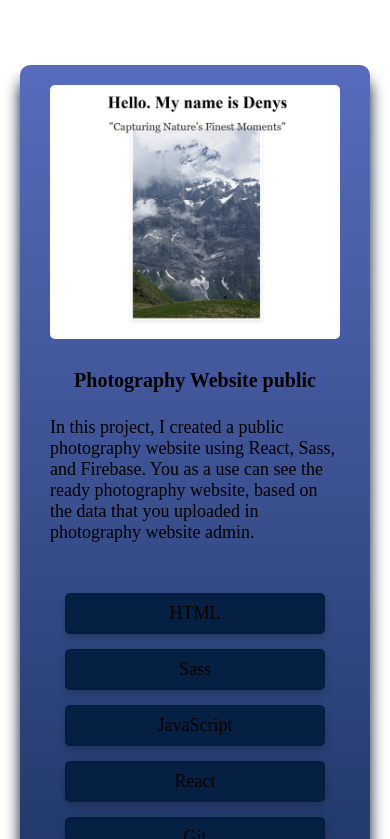
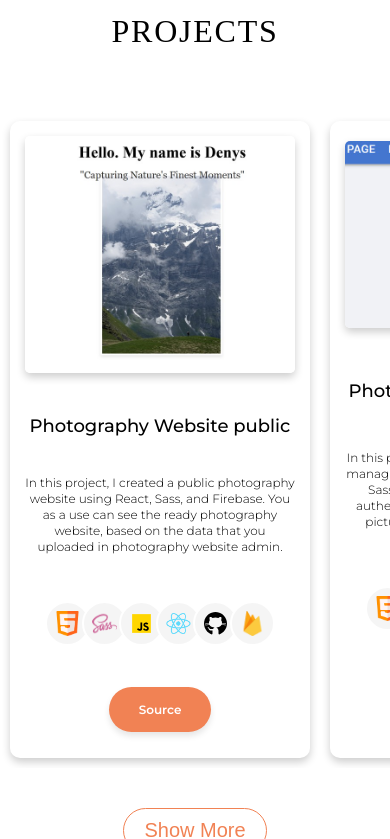
Before and after one commit to SeverinDenys/react-portfolio, a React (Vite) app: page / in a window 390 px wide. Shown: the part 4605-5444 px from the top of the page. Built offline with nearby package versions, Linux system fonts and the light colour scheme; a web font is replaced by a local one.

Commit message:
projects section redesign mobile, tablep, laptop

```diff
--- a/skills.js
+++ b/skills.js
@@ -3,8 +3,9 @@ import css from "./src/images/css.png";
 import react from "./src/images/react.png";
 import javascript from "./src/images/icons8-javascript.svg";
 import git from "./src/images/icons8-git.svg";
-import gitLight from "./src/images/gitLightIcon.png";
+import sass from "./src/images/sassIcon.png";
 import figma from "./src/images/figma.png";
+import firebase from "./src/images/firebaseIcon.png";
 
 import photographyPublic from "./src/images/photographyWebsitePublic.jpg";
 import adminPhotography from "./src/images/adminPhotography.jpg";
@@ -50,13 +51,24 @@ export const projects = [
     description:
       "In this project, I created a public  photography website using React, Sass, and Firebase. You as a use can see the ready photography website, based on the data that you uploaded in photography website admin.",
     skills: [
-      "HTML",
-      "Sass",
-      "JavaScript",
-      "React",
-      "Git",
-      "Github",
-      "Firebase database",
+      {
+        imageSrc: html,
+      },
+      {
+        imageSrc: sass,
+      },
+      {
+        imageSrc: javascript,
+      },
+      {
+        imageSrc: react,
+      },
+      {
+        imageSrc: git,
+      },
+      {
+        imageSrc: firebase,
+      },
     ],
     demo: "",
     source: "https://github.com/SeverinDenys/photography_website1",
@@ -68,13 +80,24 @@ export const projects = [
     description:
       "In this project, you'll build an admin panel for managing photography website using React, Sass, and Firebase. You'll practice user authentication, uploading and organizing pictures into folders, adding metadata.",
     skills: [
-      "HTML",
-      "Sass",
-      "JavaScript",
-      "React",
-      "Git",
-      "Github",
-      "Firebase database",
+      {
+        imageSrc: html,
+      },
+      {
+        imageSrc: sass,
+      },
+      {
+        imageSrc: javascript,
+      },
+      {
+        imageSrc: react,
+      },
+      {
+        imageSrc: git,
+      },
+      {
+        imageSrc: firebase,
+      },
     ],
     demo: "",
     source: "https://github.com/SeverinDenys/photography_website2",
@@ -84,7 +107,21 @@ export const projects = [
     imageSrc: gptClone,
     description:
       "Fun project where I built a GPT-powered chat application using React. I practiced creating a responsive user interface, managing state efficiently, and integrating APIs to provide smooth, interactive conversations. This project helped me enhance my React skills while diving into the world of AI-driven user experiences!",
-    skills: ["Html", "Scss", "React", "Git", "Github"],
+    skills: [
+      {
+        imageSrc: html,
+      },
+      {
+        imageSrc: sass,
+      },
+
+      {
+        imageSrc: react,
+      },
+      {
+        imageSrc: git,
+      },
+    ],
     demo: "https://gptclonereact.netlify.app/",
     source: "https://github.com/SeverinDenys/GPT-Clone-React",
   },
@@ -93,7 +130,21 @@ export const projects = [
     imageSrc: contactBook,
     description:
       "A project where I built a contact book application inspired by the iPhone. I practiced creating a responsive user interface, managing state efficiently, and implementing features like adding, editing, and searching contacts.",
-    skills: ["Html", "Scss", "React", "Git", "Github"],
+    skills: [
+      {
+        imageSrc: html,
+      },
+      {
+        imageSrc: sass,
+      },
+
+      {
+        imageSrc: react,
+      },
+      {
+        imageSrc: git,
+      },
+    ],
     demo: "https://contactbookiphonecopie.netlify.app/",
     source: "https://github.com/SeverinDenys/contactBook",
   },
@@ -103,7 +154,21 @@ export const projects = [
     imageSrc: movieSearch,
     description:
       "A simple project where I built a web application that allows users to search for movies . You can add a movie to your watchlist, check if it was already added, and remove it from the watchlist.",
-    skills: ["Html", "Scss", "Git", "Github", "React"],
+    skills: [
+      {
+        imageSrc: html,
+      },
+      {
+        imageSrc: sass,
+      },
+
+      {
+        imageSrc: react,
+      },
+      {
+        imageSrc: git,
+      },
+    ],
     demo: "https://serch-movies-react.netlify.app/",
     source:
       "https://github.com/SeverinDenys/movie-search-website-react",
@@ -113,7 +178,21 @@ export const projects = [
     imageSrc: pizzaOrderImg,
     description:
       "A simple project where I built a web application that allows users to order pizza, burgers, or beer. You can add a specific number of items to the basket, view the total price, remove them from the basket, and complete the order by providing authentication data.",
-    skills: ["Html", "Scss", "React"],
+    skills: [
+      {
+        imageSrc: html,
+      },
+      {
+        imageSrc: sass,
+      },
+
+      {
+        imageSrc: react,
+      },
+      {
+        imageSrc: git,
+      },
+    ],
     demo: "https://pizza-burger-order-app-react.netlify.app/",
     source:
       "https://github.com/SeverinDenys/pizza-burger-order-app-react",
@@ -123,7 +202,20 @@ export const projects = [
     imageSrc: bookSearch,
     description:
       "A project where I built a web application that allows users to search for books using the Google Books API. I practiced creating a responsive user interface, managing asynchronous API requests, and implementing features like viewing detailed book descriptions and write comments.",
-    skills: ["Html", "Scss", "Js", "Git", "Github"],
+    skills: [
+      {
+        imageSrc: html,
+      },
+      {
+        imageSrc: sass,
+      },
+      {
+        imageSrc: javascript,
+      },
+      {
+        imageSrc: git,
+      },
+    ],
     demo: "https://bookprojectjs.netlify.app/",
     source: "https://github.com/SeverinDenys/book-project",
   },
@@ -132,7 +224,21 @@ export const projects = [
     imageSrc: weather,
     description:
       "A project where I built a simple weather web application that allows users to check the current weather by city name using the OpenWeather API.",
-    skills: ["Html", "Scss", "Js", "Git", "Github"],
+    skills: [
+      {
+        imageSrc: html,
+      },
+      {
+        imageSrc: sass,
+      },
+
+      {
+        imageSrc: javascript,
+      },
+      {
+        imageSrc: git,
+      },
+    ],
     demo: "https://severinweatherapp.netlify.app/",
     source: "https://github.com/SeverinDenys/Weather-App",
   },
--- a/src/components/Projects/Projects.jsx
+++ b/src/components/Projects/Projects.jsx
@@ -4,7 +4,7 @@ import { projects } from "../../../skills";
 const Projects = () => {
   const [showAll, setShowAll] = useState(false);
 
-  const displayedProjects = showAll ? projects : projects.slice(0, 6);
+  const displayedProjects = showAll ? projects : projects.slice(0, 3);
 
   return (
     <section className="projects" id="projects">
@@ -24,7 +24,10 @@ const Projects = () => {
             <ul className="projects__skills">
               {project.skills.map((skill, id) => (
                 <li className="projects__skill" key={id}>
-                  {skill}
+                  <img
+                    src={skill.imageSrc}
+                    alt="illustration of skill icon"
+                  />
                 </li>
               ))}
             </ul>
@@ -63,7 +66,7 @@ const Projects = () => {
         ))}
       </ul>
 
-      {projects.length > 6 && (
+      {projects.length && (
         <div className="projects__show-more">
           <button
             className="projects__button"
--- a/src/components/Projects/projects.scss
+++ b/src/components/Projects/projects.scss
@@ -1,33 +1,43 @@
 .projects {
   @media (min-width: 768px) {
-    width: 90%;
+    width: 92%;
     margin: 0 auto;
   }
 
   &__title {
-    margin-top: 3rem;
+    margin-top: 8rem;
     margin-bottom: 6rem;
     text-align: center;
-    font-size: 3rem;
-    font-weight: 700;
+    font-size: 3.2rem;
+    font-weight: 500;
     letter-spacing: 1.75px;
+    line-height: 4rem;
+    font-family: $font-heading;
     text-transform: uppercase;
     color: $color-text;
   }
 
   &__list {
-    display: grid;
-    grid-template-columns: repeat(auto-fill, minmax(25rem, 1fr));
-    gap: 4rem;
-    width: 100%;
-    padding: 0 2rem;
+    display: flex;
+    overflow-x: auto;
+    overflow-y: hidden;
+    scroll-snap-type: x mandatory;
+    scroll-behavior: smooth;
+
+    @media (min-width: 425px) and (max-width: 767px) {
+      width: 100%;
+      padding: 0 2rem;
+      margin: 0 auto;
+    }
 
     @media (min-width: 768px) {
+      display: grid;
       grid-template-columns: repeat(2, 1fr);
       gap: 3rem;
-      max-width: 90rem;
+      max-width: 120rem;
       margin: 0 auto;
-      padding: 0;
+      padding: 0 2rem;
+      overflow: visible;
     }
 
     @media (min-width: 1024px) {
@@ -41,27 +51,44 @@
   &__item {
     display: flex;
     flex-direction: column;
+    justify-content: space-around;
+    width: 30rem;
+    min-width: 30rem; // Add this to maintain consistent card width
     border-radius: 1rem;
-    background: linear-gradient(180deg, #576cbc 0%, #132a53 100%);
-    box-shadow: 0 1.5rem 1.5rem 0 #04152d;
-    padding: 2rem 3rem;
-    max-width: 35rem;
-    margin: 0 auto;
+    box-shadow: 0 4px 8px rgba(0, 0, 0, 0.2);
+    padding: 1rem 1.5rem;
+    margin: 1rem 1rem;
+
+    @media (min-width: 425px) and (max-width: 767px) {
+      min-width: 35rem; // Increased from 30rem
+      margin: 1rem 2rem; // Increased horizontal margin
+    }
+
+    @media (min-width: 768px) {
+      width: 100%;
+      min-width: 25rem;
+    }
   }
 
   &__image {
     margin-bottom: 2rem;
-    width: 100%;
     border-radius: 5px;
+    box-shadow: 0 4px 8px rgba(0, 0, 0, 0.2);
+    @media (min-width: 768px) {
+      width: 100%;
+      height: 30rem;
+    }
   }
 
   &__item-title {
-    font-size: 2rem;
-    font-weight: 700;
+    font-size: 1.8rem;
+    line-height: 2.5rem;
+    font-weight: 500;
     color: $color-text;
     text-align: center;
     margin-top: 1rem;
     margin-bottom: 2rem;
+    font-family: $font-text;
 
     @media (min-width: 768px) {
       font-size: 2.5rem;
@@ -70,10 +97,15 @@
 
   &__item-description {
     margin-top: 5px;
-    font-size: 1.8rem;
-    font-weight: 400;
+    font-size: 1.2rem;
+    font-weight: 300;
+    line-height: 1.6rem;
     color: $color-text;
     margin-bottom: 1.5rem;
+    font-family: $font-text;
+    overflow-wrap: break-word;
+    max-width: 100%;
+    text-align: center;
 
     @media (min-width: 768px) {
       margin-top: 1rem;
@@ -84,28 +116,36 @@
 
   &__skills {
     width: 100%;
-    max-width: 40rem;
     margin: 2rem auto;
-    padding: 1.5rem;
     display: flex;
-    flex-direction: column;
     align-items: center;
-    gap: 1.5rem;
-
-    color: $color-text;
+    justify-content: center;
 
     li {
-      background-color: lighten(#04152d, 5%);
-      border: 2px solid rgba(0, 0, 0, 0.1);
-      border-radius: 5px;
-      box-shadow: 0 4px 8px rgba(0, 0, 0, 0.2);
+      background-color: #f5f5f5;
+      border-radius: 50%;
       font-size: 1.8rem;
       font-weight: 400;
       text-align: center;
-      width: 100%;
-      margin: 0;
-      padding: 0.8rem 0;
+      width: 4.5rem;
+      height: 4.5rem;
+      display: flex;
+      align-items: center;
+      justify-content: center;
+      padding: 1rem;
       list-style-type: none;
+      margin-left: -0.8rem;
+      border: 2px solid #ffffff;
+
+      &:first-child {
+        margin-left: 0;
+      }
+
+      & img {
+        width: 2.5rem;
+        height: 2.5rem;
+        object-fit: contain;
+      }
     }
   }
 
@@ -123,14 +163,18 @@
 
   &__link {
     text-decoration: none;
-    color: $color-text;
-    font-size: 1.8rem;
+    text-align: center;
+    color: $color-text-2;
     font-weight: 600;
     border-radius: 10rem;
-    background: $color-primary;
-    padding: 1rem 2rem;
+    background-color: $color-btn;
     transition: background-color 0.3s, transform 0.2s, box-shadow 0.3s;
     box-shadow: 0 4px 6px rgba(0, 0, 0, 0.1);
+    border-radius: 10rem;
+    font-family: $font-text;
+    font-size: 1.2rem;
+    line-height: 1.5rem;
+    padding: 1.5rem 3rem;
 
     &:hover {
       background: darken($color-primary, 10%);
@@ -154,16 +198,16 @@
     text-align: center;
 
     .projects__button {
-      border: none;
+      border: 1px solid $color-btn;
       outline: none;
-
       cursor: pointer;
       text-decoration: none;
-      color: #fff;
       font-size: 2rem;
       border-radius: 10rem;
-      background-color: #2799db;
       padding: 1rem 2rem;
+
+      background-color: $color-text-2;
+      color: $color-btn;
     }
   }
 }
```
Also changed, not shown: src/images/firebaseIcon.png (added), src/images/sassIcon.png (added).
